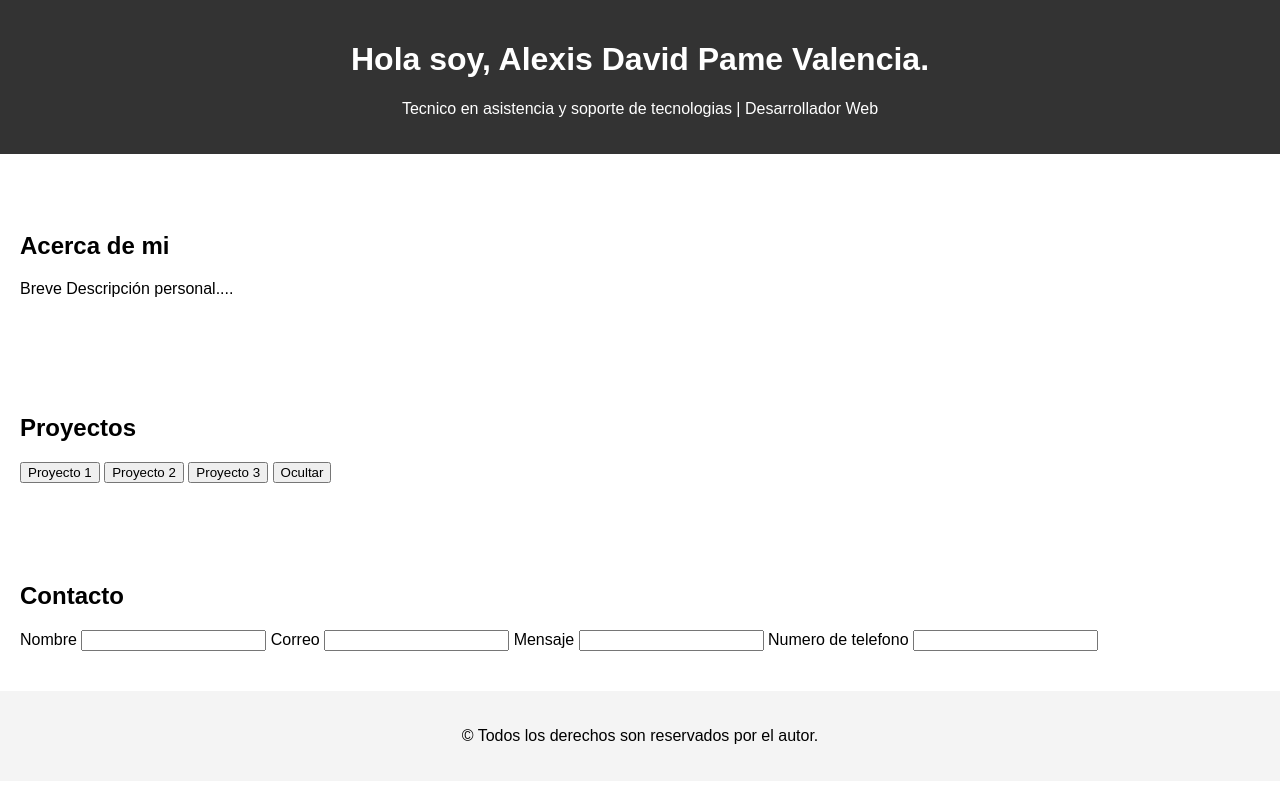
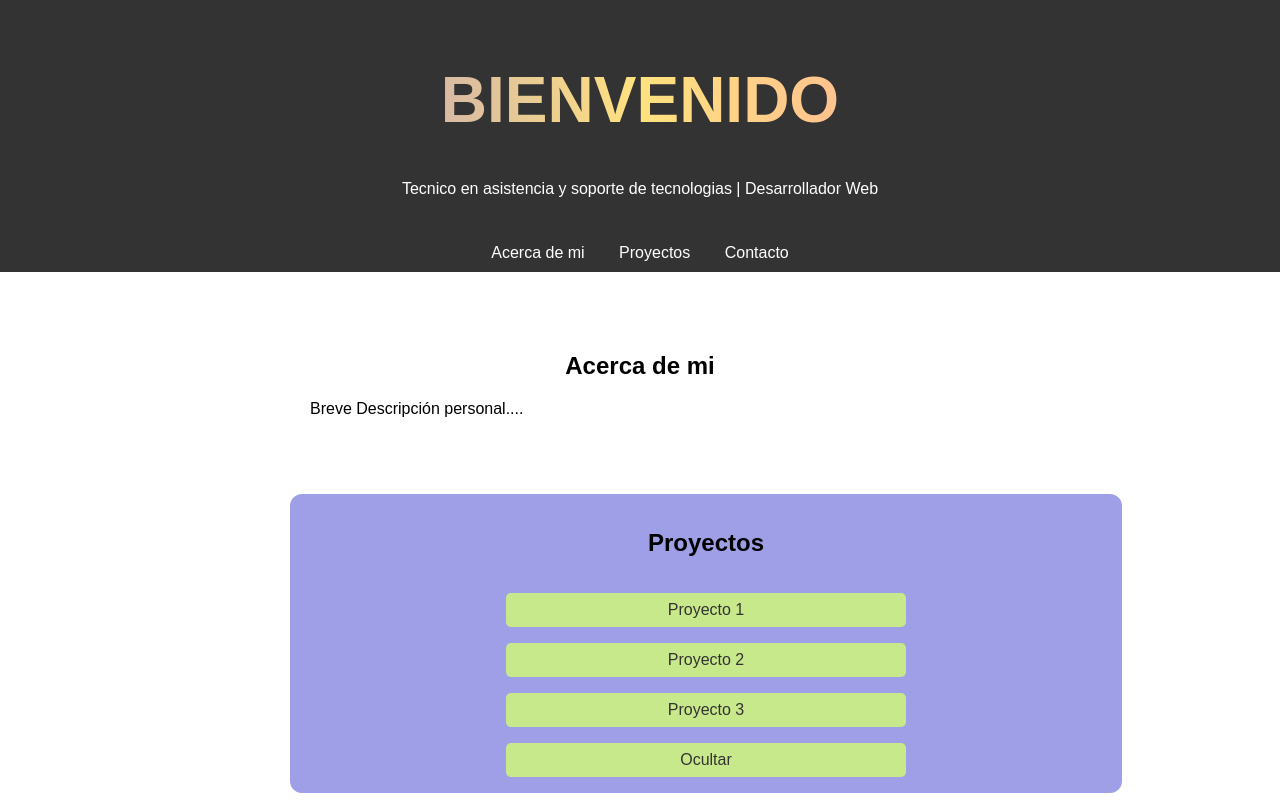
Before and after one commit to Alexisvalencia2004/Portafolio, a plain HTML site: page index.html in a window 1280 px wide. Shown: the top 800 px of the page. Drawn offline with nearby package versions, Linux system fonts and the light colour scheme.

Commit message:
se agregaron estilos a la pagina

```diff
--- a/css/style.css
+++ b/css/style.css
@@ -2,6 +2,8 @@ body {
     font-family: Arial, sans-serif;
     margin: 0;
     padding: 0;
+    height: 100vh;
+
   }
 
   header {
@@ -9,6 +11,33 @@ body {
     color: #fff;
     text-align: center;
     padding: 20px 10px;
+  }
+
+  h1.animated-title {
+    font-size: 4rem;
+    font-weight: bold;
+    text-transform: uppercase;
+    position: relative;
+    overflow: hidden; /* Oculta partes del texto para el efecto */
+    color: transparent; /* El texto se ve invisible hasta que se rellena */
+    -webkit-background-clip: text;
+    background-clip: text;
+    background-image: linear-gradient(90deg, #8362fa, #ffe27e, #ff7eb3);
+    animation: fillText 2s ease-in-out forwards, strokeEffect 2s ease-in-out forwards;
+  }
+
+  h2{
+    text-align: center;
+  }
+  .navegation{
+    background-color: #333;
+    color: #fff;
+    text-align: center;
+    padding: 10px 5px;
+    display: flex
+;
+    flex-direction: column;
+    align-items: center;
   }
 
   nav a {
@@ -19,7 +48,65 @@ body {
 
   section {
     padding: 40px 20px;
+    margin: 20px 290px;
   }
+
+  #projects{
+    display: flex;
+    flex-direction: column;
+    width:90%; /* Ocupa el 90% del ancho de la pantalla*/
+    max-width: 800px; /* limita el ancho de máximo */
+    background: #9e9fe6;
+    padding: 1rem;
+    border-radius: 12px ;
+
+  }
+
+  article{
+    display: none; /*par ocultar las paginas*/
+    position: relative;
+    text-align: center;
+  }
+
+  article iframe{
+    width: 100%;
+    height: 900px;
+    border: 2ps solid #e0e0e0e0;
+    border-radius: 8px;
+  }
+
+  .buttons{
+    text-align: center;
+  }
+
+  button{
+    margin-top: 1rem; /*espacio entre botones*/
+    padding: 0.5rem 1rem; /*tamño del boton  */
+    font-size: 1rem;
+    color: #333;
+    background-color:#c8e98b;
+    border: none;
+    border-radius: 5px;
+    cursor: pointer;
+    transition: background-color 0.3s ease;
+    width: 400px;
+
+  }
+
+  button:hover{
+    background-color: #94f899;
+  }
+
+
+  #contact{
+    max-width: 400px;
+    margin: 30px auto;
+    background: white;
+    padding: 20px;
+    border-radius: 8px;
+    box-shadow: 0 4px 8px rgba(0, 0, 0, 0.1);
+  }
+
 
   footer {
     background-color: #f4f4f4;
--- a/index.html
+++ b/index.html
@@ -8,11 +8,11 @@
 </head>
 <body>
     <header>
-        <h1>Hola soy, Alexis David Pame Valencia.</h1>
+        <h1 class="animated-title">Bienvenido</h1>
         <p>Tecnico en asistencia y soporte de tecnologias | Desarrollador Web</p>
     </header>
 
-    <div>
+    <div class="navegation">
         <nav>
             <a href="#about">Acerca de mi</a>
             <a href="#projects">Proyectos</a>
@@ -26,25 +26,30 @@
     </section>
 
     <section id="projects">
+
         <h2>Proyectos</h2>
-        <button id="mostrar-1">Proyecto 1</button>
-        <button id="mostrar-2">Proyecto 2</button>
-        <button id="mostrar-3">Proyecto 3</button>
-        <button id="ocultar-todos">Ocultar</button>
 
-        <article id="Project-1" style="display: none;">
+        <div class="buttons">
+            <button id="mostrar-1">Proyecto 1</button>
+            <button id="mostrar-2">Proyecto 2</button>
+            <button id="mostrar-3">Proyecto 3</button>
+            <button id="ocultar-todos">Ocultar</button>
+        </div>
+
+
+        <article id="Project-1" >
             <h3>Proyecto 1</h3>
            <iframe src="proyecto1.html" frameborder="0"></iframe>
             <p>Descripción del proyecto</p>
         </article>
 
-        <article id="Project-2"  style="display: none;">
+        <article id="Project-2">
             <h3>Proyecto 2</h3>
             <iframe src="proyecto2.html" frameborder="0"></iframe>
             <P>Descipción del proyecto</P>
         </article>
 
-        <article id="Project-3"  style="display: none;">
+        <article id="Project-3">
             <h3>Proyecto 3</h3>
             <iframe src="proyecto3.html" frameborder="0"></iframe>
         </article>
@@ -69,7 +74,7 @@
     <script src="js/script.js"> </script>
 
     <footer>
-        <p>© Todos los derechos son reservados por el autor.</p>
+        <p>© 2024 Todos los derechos son reservados por el autor.</p>
     </footer>
 </body>
 </html>
```
